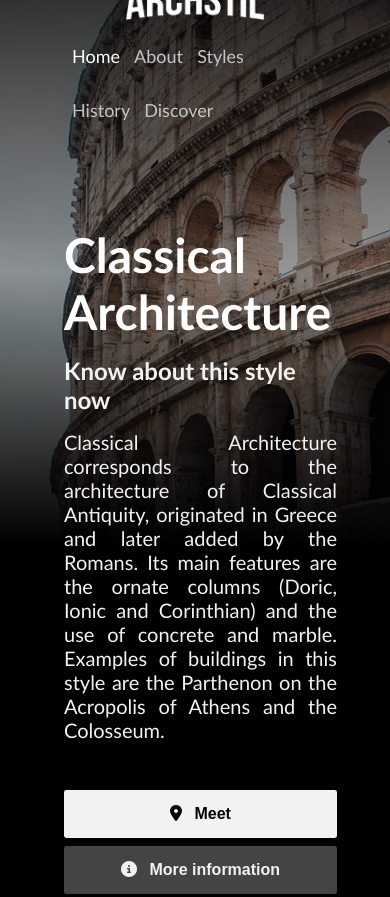
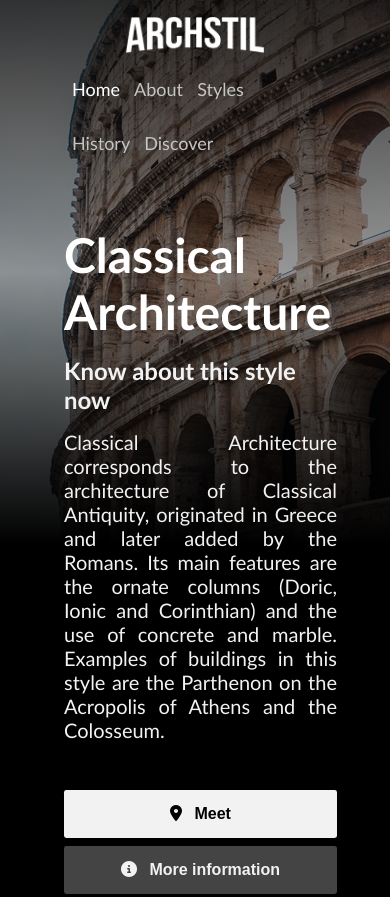
Before and after one commit to elidianaandrade/archstil, a plain HTML site: page index.html in a window 390 px wide. Shown: the top 897 px of the page. Drawn offline with Linux system fonts and the light colour scheme.

Commit message:
responsive

```diff
--- a/assets/style/responsive.css
+++ b/assets/style/responsive.css
@@ -4,7 +4,6 @@
         flex-direction: column;
         align-items: center;
         justify-content: center;
-        height: 8rem;
         z-index: 10000;
     }
 
```
